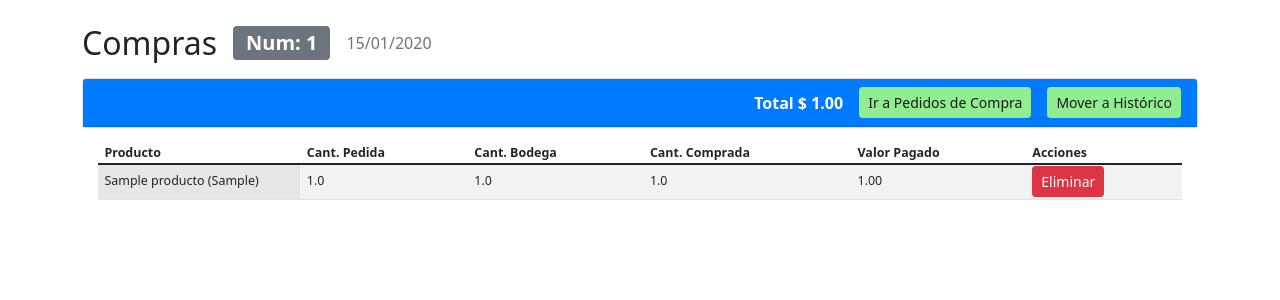
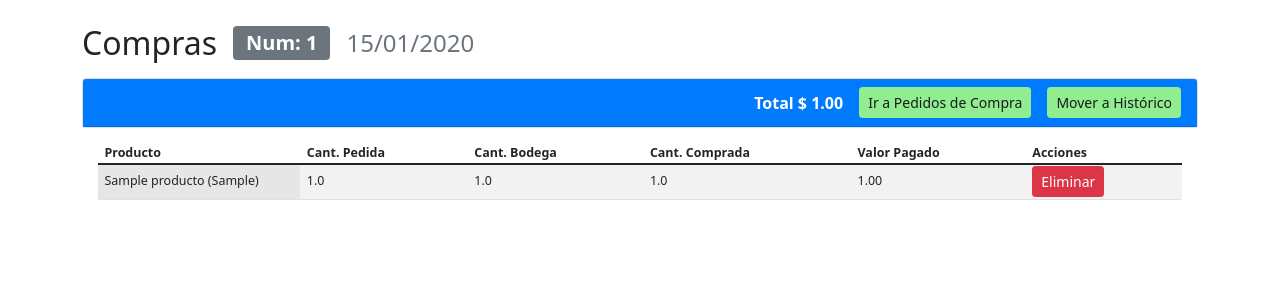
Before and after one commit to ecanar/AppMontebello, a Flask app: page /compras in a window 1280 px wide. Shown: the part 56-356 px from the top of the page. Run offline with Flask 3, Linux system fonts and the light colour scheme; tables that the repository leaves empty hold one stand-in row (values such as "Sample post"); some libraries are stand-ins or nearby versions.

Commit message:
UI: fecha mas grande en encabezado Compras

```diff
--- a/templates/compras.html
+++ b/templates/compras.html
@@ -10,7 +10,7 @@
                 <h2 class="mb-0">Compras</h2>
                 {% if compras %}
                 <span class="ms-3 badge bg-secondary fs-5">Num: {{ compras[0].Id_Comp }}</span>
-                <span class="ms-3 text-muted fs-6">{{ compras[0].Fec_Comp.strftime('%d/%m/%Y') if compras[0].Fec_Comp else '' }}</span>
+                <span class="ms-3 text-muted fs-4">{{ compras[0].Fec_Comp.strftime('%d/%m/%Y') if compras[0].Fec_Comp else '' }}</span>
                 {% endif %}
             </div>
         </div>
```
